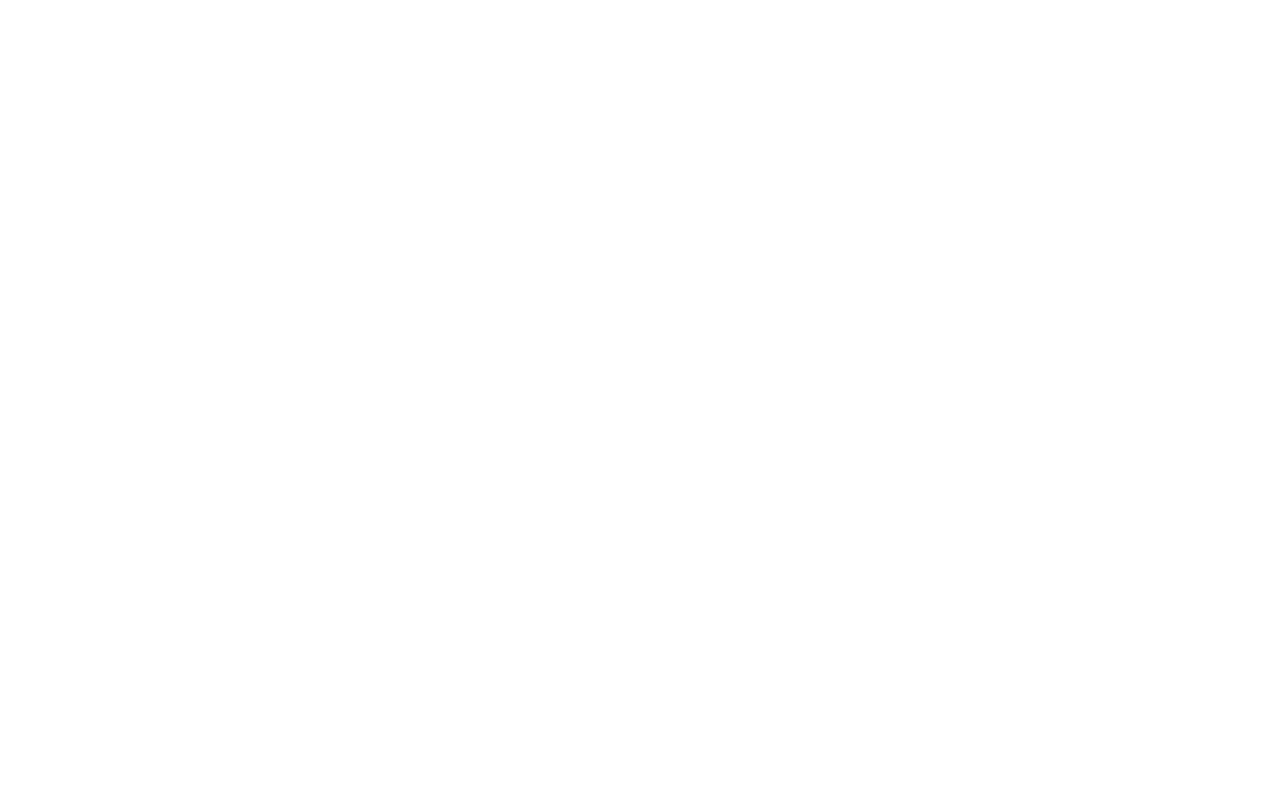
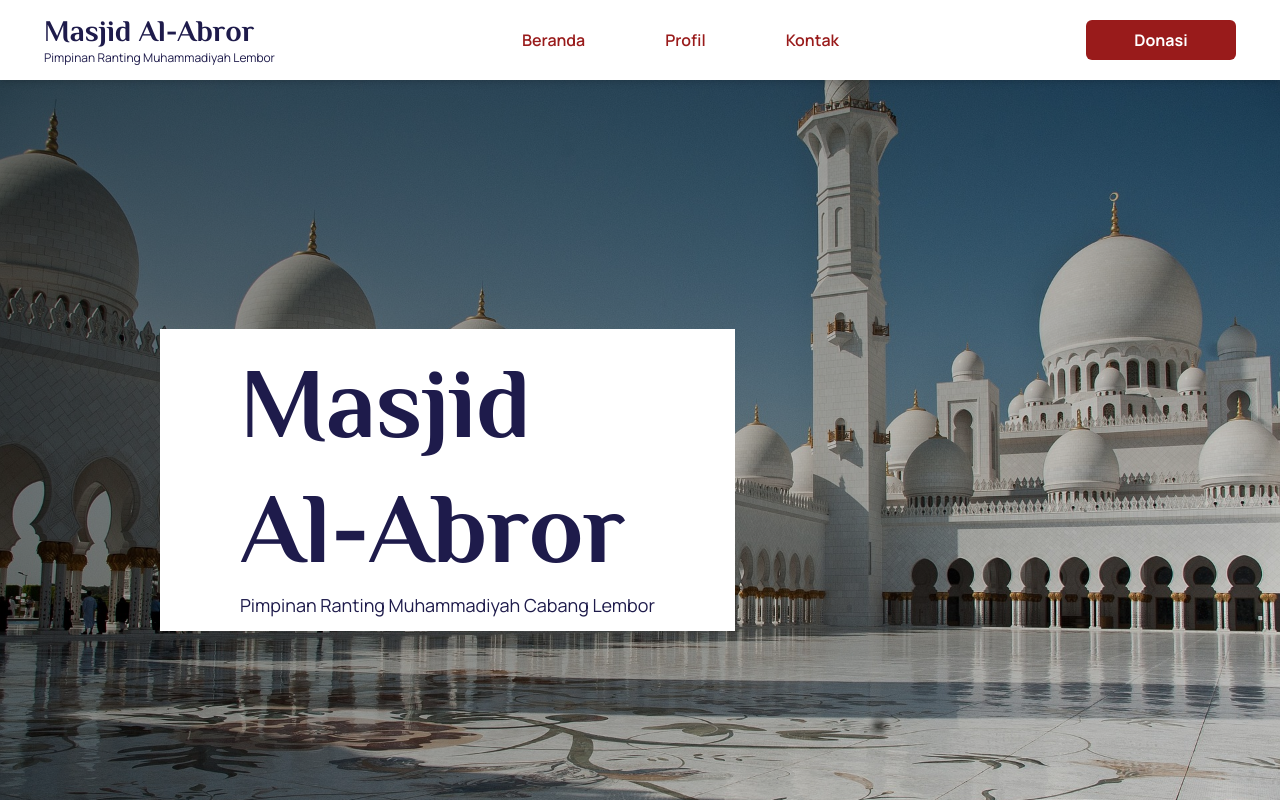
Before and after one commit to candrahaikal/masjid-al-abror-lembor, a React (Vite) app: page / in a window 1280 px wide. Shown: the top 800 px of the page. Built offline with nearby package versions, Linux system fonts and the light colour scheme.

Commit message:
change to HashRouter

```diff
--- a/package.json
+++ b/package.json
@@ -6,7 +6,7 @@
   "type": "module",
   "scripts": {
     "predeploy": "npm run build",
-    "deploy": "gh-pages -d dist",
+    "deploy": "gh-pages -d build",
     "dev": "vite",
     "build": "vite build",
     "lint": "eslint . --ext js,jsx --report-unused-disable-directives --max-warnings 0",
--- a/src/App.jsx
+++ b/src/App.jsx
@@ -3,18 +3,18 @@
 import Kontak from "./pages/Kontak"
 import Donasi from "./pages/Donasi"
 
-import { BrowserRouter, Routes, Route } from 'react-router-dom'
+import { HashRouter, Routes, Route } from 'react-router-dom'
 
 const App = () => {
   return (
-    <BrowserRouter >
+    <HashRouter >
       <Routes>
-        <Route path="/" index={<Beranda />}/>
+        <Route path="/" element={<Beranda />}/>
         <Route path="profil" element={<Profil />}/>
         <Route path="kontak" element={<Kontak />}/>
         <Route path="donasi" element={<Donasi />}/>
       </Routes>
-    </BrowserRouter>
+    </HashRouter>
   )
 }
 
```
